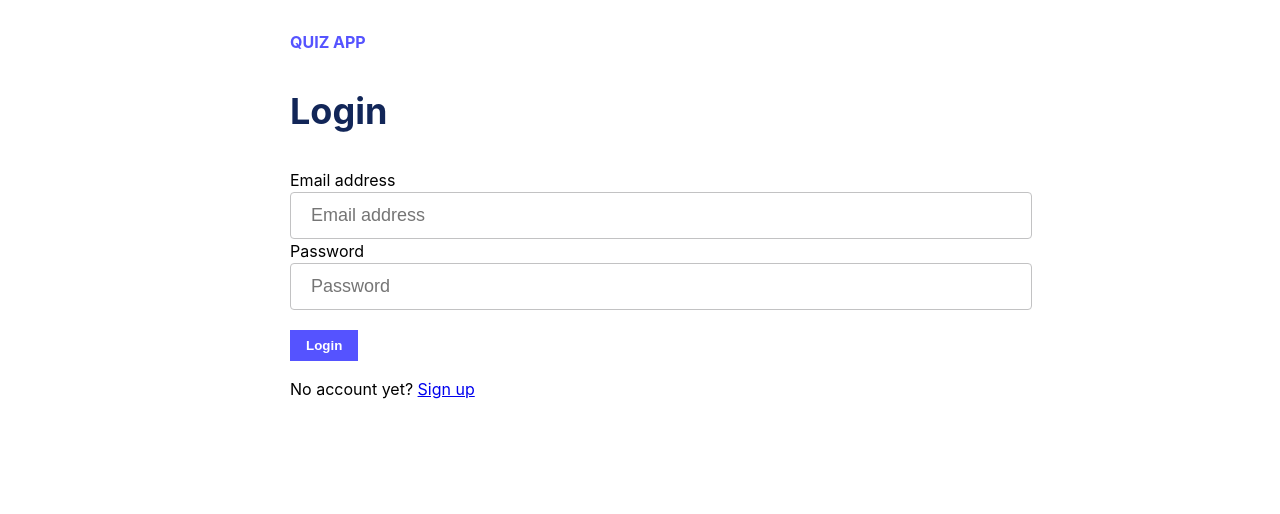
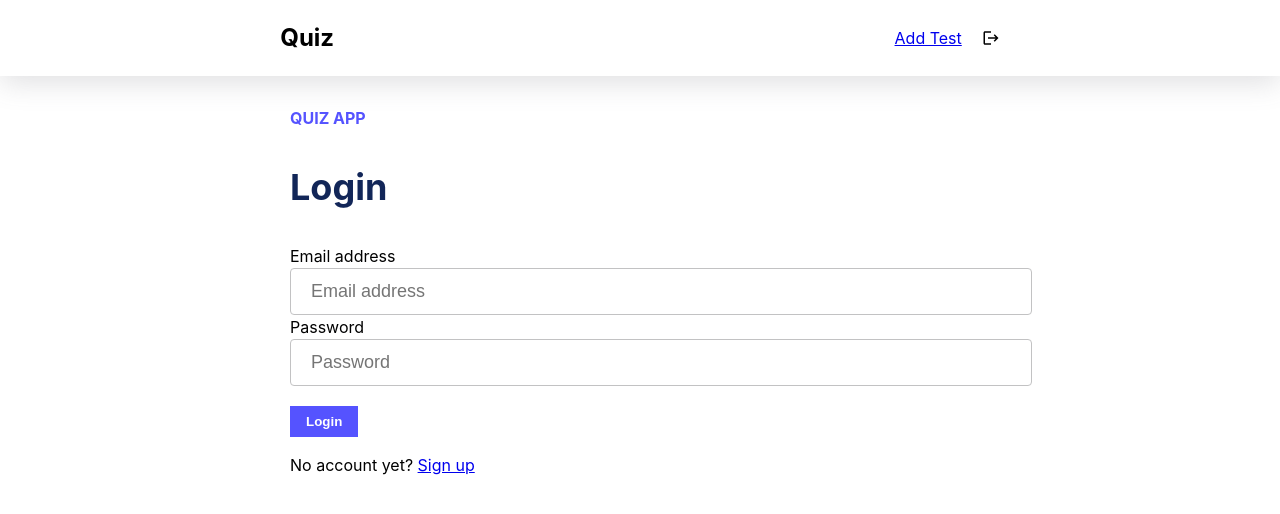
Before and after one commit to tehkum/Test-webapp, a React (Vite) app: page /login in a window 1280 px wide. Shown: the top 514 px of the page. Built offline with nearby package versions, Linux system fonts and the light colour scheme.

Commit message:
Test working properly

```diff
--- a/src/App.jsx
+++ b/src/App.jsx
@@ -7,10 +7,12 @@ import AddQuiz from "./pages/private/AddQuiz/AddQuiz";
 import Layout from "./components/layout/Layout";
 import Test from "./pages/Test/Test";
 import EditQuiz from "./pages/private/EditQuiz/EditQuiz";
+import Header from "./components/header/Header";
 
 function App() {
   return (
     <>
+      <Header />
       <Routes>
         <Route
           path="/home"
--- /dev/null
+++ b/src/components/header/Header.jsx
@@ -0,0 +1,23 @@
+import { NavLink, useNavigate } from "react-router-dom";
+import "./header.css";
+import LogoutIcon from "@mui/icons-material/Logout";
+
+export default function Header() {
+  const navigate = useNavigate();
+
+  return (
+    <nav>
+      <h1 onClick={() => navigate("/home")}>Quiz</h1>
+      <div>
+        <NavLink to="/quiz/add">Add Test</NavLink>
+        <LogoutIcon
+          sx={{ fontSize: "18px", cursor: "pointer" }}
+          onClick={() => {
+            localStorage.removeItem("userId");
+            navigate("/login");
+          }}
+        />
+      </div>
+    </nav>
+  );
+}
--- /dev/null
+++ b/src/components/header/header.css
@@ -0,0 +1,27 @@
+nav {
+    display: flex;
+    flex-wrap: wrap;
+    justify-content: space-around;
+    align-items: center;
+    box-shadow: rgba(100, 100, 111, 0.2) 0px 7px 29px 0px;
+    position: sticky;
+    top: 0;
+    left: 0;
+    right: 0;
+    z-index: 2;
+    background-color: white;
+}
+
+nav div {
+    display: flex;
+    gap: 20px;
+    align-items: center;
+}
+
+nav h1 {
+    cursor: pointer;
+}
+
+nav h1:hover {
+    text-decoration: underline;
+}
--- a/src/context/features/quizSlice.jsx
+++ b/src/context/features/quizSlice.jsx
@@ -35,7 +35,11 @@ export const quizSlice = createSlice({
     status: "idle",
     error: null,
   },
-  reducers: {},
+  reducers: {
+    changeState: (state) => {
+      state.status = "idle";
+    },
+  },
   extraReducers: {
     [fetchQuizes.pending]: (state) => {
       state.status = "pending";
@@ -98,3 +102,5 @@ export const quizSlice = createSlice({
     },
   },
 });
+
+export const { changeState } = quizSlice.actions;
--- a/src/context/features/testSlice.jsx
+++ b/src/context/features/testSlice.jsx
@@ -3,24 +3,24 @@ import axios from "axios";
 import { API_URL } from "../../utils";
 
 export const fetchUserTest = createAsyncThunk(
-  "user/fetchUserTest",
+  "test/fetchUserTest",
   async (id) => {
     const res = await axios.get(`${API_URL}/test/user/${id}`);
     return res.data;
   }
 );
 
-export const fetchTest = createAsyncThunk("user/fetchTest", async (id) => {
+export const fetchTest = createAsyncThunk("test/fetchTest", async (id) => {
   const res = await axios.get(`${API_URL}/test/${id}`);
   return res.data;
 });
 
-export const fetchTests = createAsyncThunk("user/fetchTests", async () => {
+export const fetchTests = createAsyncThunk("test/fetchTests", async () => {
   const res = await axios.get(`${API_URL}/test/`);
   return res.data;
 });
 
-export const addTest = createAsyncThunk("user/fetchTests", async (data) => {
+export const addTest = createAsyncThunk("test/addTest", async (data) => {
   const res = await axios.post(`${API_URL}/test/`, data);
   return res.data;
 });
--- a/src/pages/Home/HomePage.jsx
+++ b/src/pages/Home/HomePage.jsx
@@ -11,13 +11,13 @@ import Dashboard from "../dashboard/Dashboard";
 import TestCollection from "../TestCollection/TestCollection";
 import { useDispatch, useSelector } from "react-redux";
 import { fetchUser } from "../../context/features/userSlice";
-import { useNavigate } from "react-router";
+// import { useNavigate } from "react-router";
 
 const HomePage = () => {
   const { status, user } = useSelector((state) => state.user);
   const dispatch = useDispatch();
   const [value, setValue] = useState("1");
-  const navigate = useNavigate();
+  // const navigate = useNavigate();
   useEffect(() => {
     onAuthStateChanged(auth, (user) => {
       if (user) {
@@ -42,15 +42,6 @@ const HomePage = () => {
 
   return (
     <div className="container-home">
-      <button
-        className="btn-delete"
-        onClick={() => {
-          localStorage.removeItem("userId");
-          navigate("/login");
-        }}
-      >
-        Logout
-      </button>
       <p className="small-heading">Home Section</p>
       <h1 className="large-heading">Welcome {user?.displayName}!</h1>
       <TabContext value={value}>
--- a/src/pages/Test/Test.jsx
+++ b/src/pages/Test/Test.jsx
@@ -1,21 +1,27 @@
 import { useEffect, useState } from "react";
 import { useDispatch, useSelector } from "react-redux";
 import { useNavigate, useParams } from "react-router";
-import { editQuiz, fetchQuiz } from "../../context/features/quizSlice";
+import { fetchQuiz } from "../../context/features/quizSlice";
 import "./test.css";
 import { addTest } from "../../context/features/testSlice";
-import { editUser, fetchUser } from "../../context/features/userSlice";
 
 export default function Test() {
   const { id } = useParams();
+  const dispatch = useDispatch();
+
+  useEffect(() => {
+    if (status === "idle") {
+      dispatch(fetchQuiz(id));
+    }
+    // eslint-disable-next-line react-hooks/exhaustive-deps
+  }, [id]);
+
   const [question, setQuestion] = useState(0);
-  const dispatch = useDispatch();
   const { quiz, status } = useSelector((state) => state.quiz);
-  const test = useSelector((state) => state.test);
-  const user = useSelector((state) => state.user);
+  // const test = useSelector((state) => state.test);
   const [testCompleted, setTestCompleted] = useState(false);
   const [answerSheet, setAnswerSheet] = useState({
-    quiz: quiz?._id,
+    quiz: id,
     candidate: localStorage.getItem("userId"),
     test: [],
   });
@@ -26,14 +32,6 @@ export default function Test() {
     givenAnswer: "",
   });
   const navigate = useNavigate();
-
-  console.log(status);
-
-  useEffect(() => {
-    if (status === "idle") {
-      dispatch(fetchQuiz(id));
-    }
-  }, [id, dispatch, status]);
 
   useEffect(() => {
     if (status === "success") {
@@ -46,12 +44,6 @@ export default function Test() {
     }
   }, [question, quiz, status]);
 
-  useEffect(() => {
-    if (user.status === "idle") {
-      dispatch(fetchUser(localStorage.getItem("userId")));
-    }
-  }, [dispatch, user]);
-
   const submitHandler = async () => {
     if (question < quiz?.questions?.length - 1) {
       setAnswerSheet({ ...answerSheet, test: [...answerSheet.test, answer] });
@@ -59,6 +51,7 @@ export default function Test() {
     } else {
       setAnswerSheet({ ...answerSheet, test: [...answerSheet.test, answer] });
       // dispatch(addTest(answerSheet));
+      console.log(answerSheet);
       setTestCompleted(true);
       // navigate(`/test/${test._id}`);
     }
@@ -70,7 +63,7 @@ export default function Test() {
         Time: {String(minutes).padStart(2, "0")}:
         {String(seconds).padStart(2, "0")}
       </p> */}
-      {status !== "success" ? (
+      {status === "pending" || status === "idle" ? (
         <p>...loading</p>
       ) : (
         <>
@@ -80,7 +73,7 @@ export default function Test() {
           </h1>
           <p>Choose the correct answer.</p>
           <div>
-            {quiz?.questions[question]?.options.map((item, index) => (
+            {quiz?.questions[question]?.options?.map((item, index) => (
               <label
                 key={index}
                 htmlFor={`question-${index}`}
@@ -89,9 +82,12 @@ export default function Test() {
                 <input
                   type="radio"
                   id={`question-${index}`}
-                  value={answer.givenAnwer}
-                  onChange={() => setAnswer({ ...answer, givenAnwer: index })}
-                  checked={answer.givenAnwer === index}
+                  value={answer.givenAnswer}
+                  onChange={() => {
+                    setAnswer({ ...answer, givenAnswer: index });
+                    console.log(answer);
+                  }}
+                  checked={answer.givenAnswer === index}
                   name={`answer-${question}`}
                 />
                 {item}
@@ -104,7 +100,7 @@ export default function Test() {
         <button
           className="btn-primary"
           onClick={submitHandler}
-          disabled={testCompleted}
+          // disabled={testCompleted}
         >
           Submit Answer
         </button>
@@ -112,18 +108,18 @@ export default function Test() {
           <button
             onClick={() => {
               dispatch(addTest(answerSheet));
-              dispatch(
-                editUser({
-                  ...user?.user,
-                  testGiven: [...user.user.testGiven, test._id],
-                })
-              );
-              dispatch(
-                editQuiz({
-                  ...quiz,
-                  givenBy: [...quiz.givenBy, localStorage.getItem("userId")],
-                })
-              );
+              // dispatch(
+              //   editUser({
+              //     ...user?.user,
+              //     testGiven: [...user.user.testGiven, test._id],
+              //   })
+              // );
+              // dispatch(
+              //   editQuiz({
+              //     ...quiz,
+              //     givenBy: [...quiz.givenBy, localStorage.getItem("userId")],
+              //   })
+              // );
               navigate("/home");
             }}
           >
--- a/src/pages/TestCollection/TestCollection.jsx
+++ b/src/pages/TestCollection/TestCollection.jsx
@@ -1,6 +1,10 @@
 import { useEffect, useState } from "react";
 import { useDispatch, useSelector } from "react-redux";
-import { fetchQuizes, removeQuiz } from "../../context/features/quizSlice";
+import {
+  changeState,
+  fetchQuizes,
+  removeQuiz,
+} from "../../context/features/quizSlice";
 import "./test.css";
 import { convertISOToReadableFormat } from "../../utils";
 import CircularProgress from "@mui/material/CircularProgress";
@@ -85,7 +89,10 @@ export default function TestCollection() {
                 {quiz?.questions?.length} questions
               </p>
               <p className="test-collection-box-time">{quiz?.timer} minutes</p>
-              <p className="copy-link" onClick={() => copy(`/${quiz?._id}`)}>
+              <p
+                className="copy-link"
+                onClick={() => copy(`localhost:5173/${quiz?._id}`)}
+              >
                 Share test link <ContentCopyIcon sx={{ cursor: "pointer" }} />
               </p>
             </div>
@@ -120,7 +127,10 @@ export default function TestCollection() {
           <p>{value?.questions?.length} questions</p>
           <button
             className="btn-primary"
-            onClick={() => navigate(`/test/${value?._id}`)}
+            onClick={() => {
+              navigate(`/test/${value?._id}`);
+              dispatch(changeState());
+            }}
           >
             Confirm
           </button>
--- a/src/pages/dashboard/Dashboard.jsx
+++ b/src/pages/dashboard/Dashboard.jsx
@@ -18,7 +18,7 @@ export default function Dashboard() {
   const scoreCalculator = (items) => {
     return items?.test?.reduce(
       (acc, item) =>
-        item?.correctAnswer === item?.givenAnswer ? acc + 1 : acc,
+        +item?.correctAnswer === +item?.givenAnswer ? acc + 1 : acc,
       0
     );
   };
--- a/src/pages/private/AddQuiz/form.css
+++ b/src/pages/private/AddQuiz/form.css
@@ -2,6 +2,7 @@
     max-width: 700px;
     padding: .75rem;
     margin: 30px auto;
+    z-index: 1;
 }
 
 .container-add-quiz div {
--- a/src/utils.js
+++ b/src/utils.js
@@ -1,4 +1,5 @@
-export const API_URL = "https://quizwebapp.onrender.com";
+// export const API_URL = "https://quizwebapp.onrender.com";
+export const API_URL = "http://localhost:3000";
 
 // export function convertISOToReadableFormat(isoString) {
 //     const date = new Date(isoString);
```
